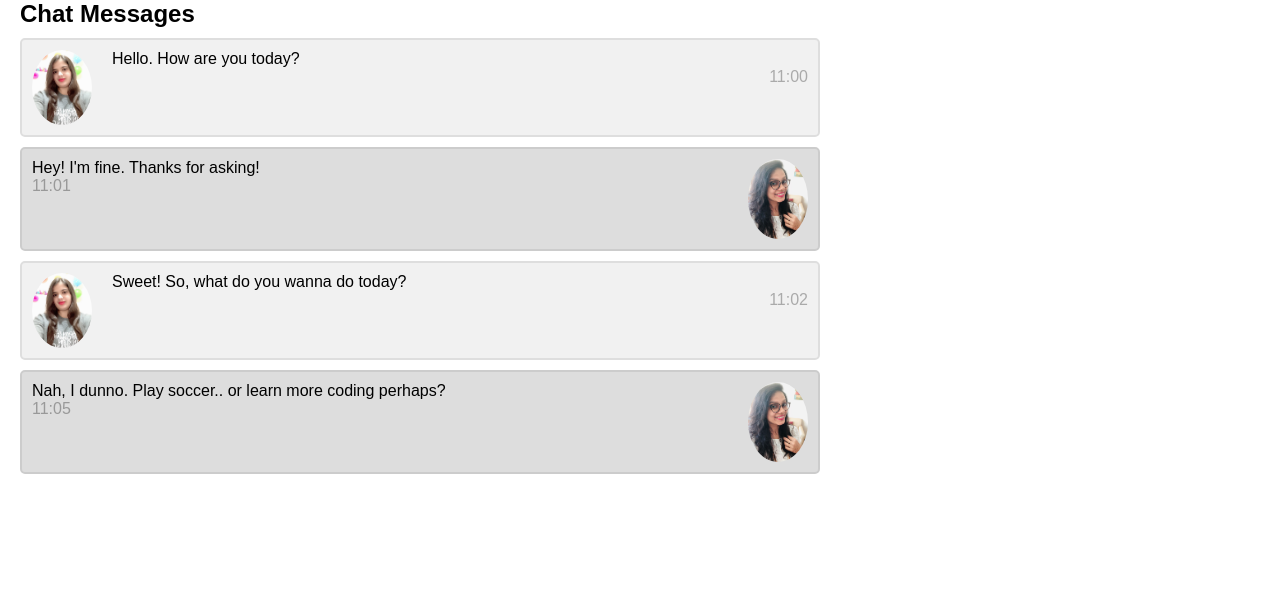
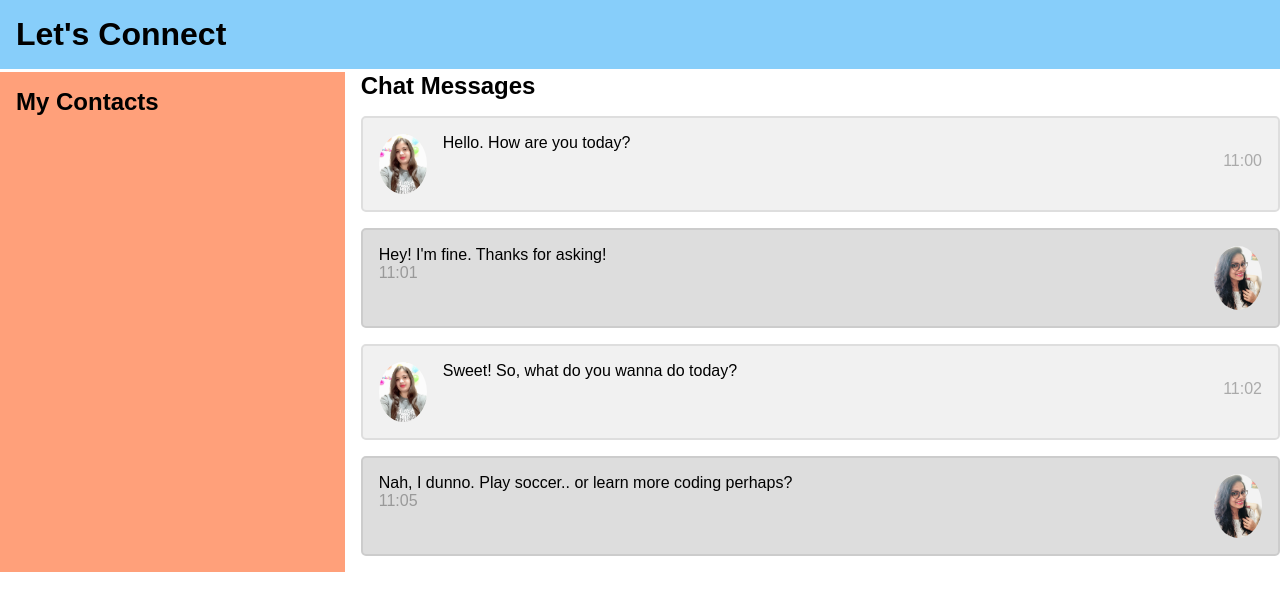
Before and after one commit to Chat-Application/Lets-Connect, a plain HTML site: page index.html in a window 1280 px wide. Drawn offline with Linux system fonts and the light colour scheme.

Commit message:
Basic structure

```diff
--- a/css/style.css
+++ b/css/style.css
@@ -7,17 +7,29 @@
     font-family: Arial, Helvetica, sans-serif;
 }
 
-body {
-    max-width: 800px;
-    padding: 0 20px;
+.headbar {
+    background-color: lightskyblue;
+    padding: 1em;
+    margin-bottom: 0.2em;
+}
+
+.structure {
+    display: grid;
+    grid-template-columns: 3fr 8fr;
+    grid-gap: 1em;
+}
+
+.contact-section {
+    background-color: lightsalmon;
+    padding: 1em;
 }
 
 .container {
     border: 2px solid #dedede;
     background-color: #f1f1f1;
     border-radius: 5px;
-    padding: 10px;
-    margin: 10px 0;
+    padding: 1em;
+    margin: 1em 0;
 }
 
 .darker {
@@ -33,15 +45,15 @@ body {
 
 .container img {
     float: left;
-    max-width: 60px;
+    max-width: 3em;
     width: 100%;
-    margin-right: 20px;
+    margin-right: 1em;
     border-radius: 50%;
 }
 
 .container img.right {
     float: right;
-    margin-left: 20px;
+    margin-left: 1em;
     margin-right: 0;
 }
 
--- a/index.html
+++ b/index.html
@@ -14,7 +14,14 @@
 </head>
 
 <body>
-
+    <main class="headbar">
+        <h1>Let's Connect</h1>
+    </main>
+    <article class="structure">
+        <div class="contact-section">
+            <h1>My Contacts</h1>
+        </div>
+        <div>
             <h2>Chat Messages</h2>
 
             <div class="container">
@@ -40,7 +47,8 @@
                 <p>Nah, I dunno. Play soccer.. or learn more coding perhaps?</p>
                 <span class="time-left">11:05</span>
             </div>
-
+        </div>
+    </article>
 </body>
 
 </html>
```
Lines whose indentation alone changed are shown as unchanged.
